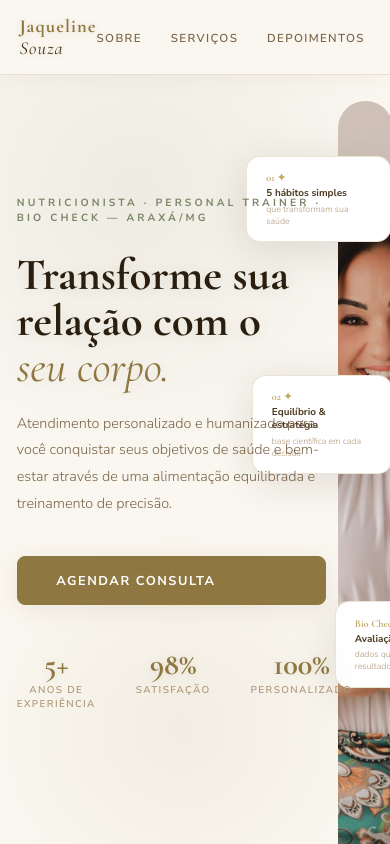
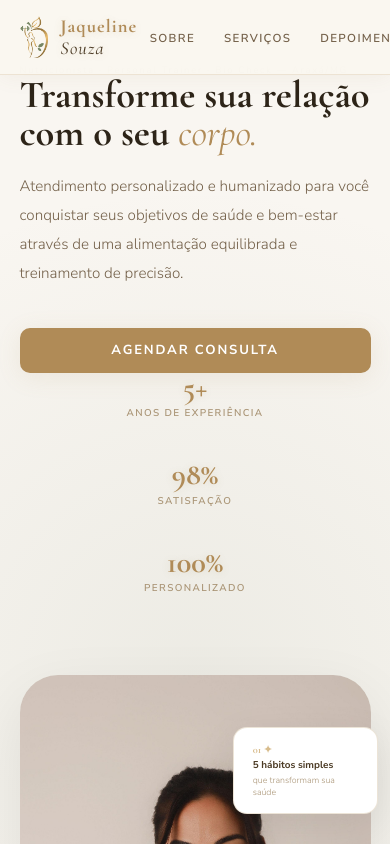
Before and after one commit to juorodrigues9/jaquesouza, a plain HTML site: page index.html in a window 390 px wide. Shown: the top 844 px of the page. Drawn offline with nearby package versions, Linux system fonts and the light colour scheme.

Commit message:
Update contact information and styles in index.html

```diff
--- a/index.html
+++ b/index.html
@@ -8,14 +8,32 @@
 <style>
 *{margin:0;padding:0;box-sizing:border-box}
 :root{
-  --ouro:#8F7742;--ouro2:#a8904e;--ouro3:#c4a96a;--ouro4:#ddc98a;--ouro5:#f0e4c4;
-  --sage:#7A8565;--sage2:#9aab82;--sage3:#d4dfc8;--sage4:#edf4e4;
-  --bg:#faf7f0;--bg2:#f3ece0;--bg3:#e8dece;--perg:#f2e8d4;
-  --marrom:#6b4c2a;
-  --txt:#2a1f0e;--txt2:#4a3820;--txt3:#7a6448;--txt4:#b09878;
-  --borda:rgba(143,119,66,.18);--borda2:rgba(143,119,66,.35);
-  --sombra: 0 4px 24px rgba(143,119,66,.13);
-  --sombra2: 0 8px 40px rgba(42,31,14,.12);
+   --ouro:#B08B57;
+  --ouro2:#C8A26A;
+  --ouro3:#D8BC8C;
+  --ouro4:#EAD8B4;
+  --ouro5:#F6EFE2;
+
+  --sage:#7E8B72;
+  --sage2:#A1AE92;
+  --sage3:#DCE5D2;
+  --sage4:#F1F5EC;
+
+  --bg:#F9F6F1;
+  --bg2:#F3EEE6;
+  --bg3:#E8DECF;
+
+  --txt:#2D2418;
+  --txt2:#4B3A24;
+  --txt3:#74614A;
+  --txt4:#AA9576;
+  --perg:#F6EFE2;
+
+  --borda:rgba(176,139,87,.18);
+  --borda2:rgba(176,139,87,.35);
+
+  --sombra:0 4px 24px rgba(176,139,87,.12);
+  --sombra2:0 12px 40px rgba(0,0,0,.08);
 }
 html{scroll-behavior:smooth}
 body{background:var(--bg);color:var(--txt);font-family:'Nunito Sans',sans-serif;font-weight:300;overflow-x:hidden;-webkit-font-smoothing:antialiased}
@@ -36,24 +54,268 @@ nav{position:fixed;top:0;width:100%;z-index:300;background:rgba(250,247,240,.97)
 .nav-cta:hover{background:var(--ouro2);transform:translateY(-1px)}
 
 /* ══ HERO ══ */
-.hero{min-height:100vh;padding-top:62px;background:var(--bg);display:grid;grid-template-columns:1fr 1fr;overflow:hidden;position:relative}
-.hero::before{content:'';position:absolute;top:-10%;right:-5%;width:550px;height:550px;border-radius:50%;background:radial-gradient(circle,rgba(122,133,101,.1) 0%,transparent 70%);pointer-events:none}
-.hero::after{content:'';position:absolute;bottom:-10%;left:-5%;width:400px;height:400px;border-radius:50%;background:radial-gradient(circle,rgba(143,119,66,.08) 0%,transparent 70%);pointer-events:none}
-.hero-esq{display:flex;flex-direction:column;justify-content:center;padding:4rem 3% 4rem 5%;z-index:2}
-.hero-cat{font-size:.65rem;letter-spacing:.3em;text-transform:uppercase;color:var(--sage);font-weight:700;margin-bottom:1.8rem}
-.hero-h1{font-family:'Cormorant Garamond',serif;font-size:clamp(2.8rem,5vw,5.2rem);line-height:1.02;color:var(--txt);margin-bottom:1.2rem;font-weight:700;text-shadow:0 2px 16px rgba(42,31,14,.10)}
-.hero-h1 em{font-style:italic;color:var(--ouro);font-weight:400}
-.hero-desc{font-size:.9rem;line-height:1.85;color:var(--txt3);max-width:380px;margin-bottom:2.5rem}
-.hero-btn{display:inline-block;background:var(--ouro);color:#fff;padding:.9rem 2.4rem;font-size:.8rem;letter-spacing:.12em;text-transform:uppercase;font-weight:700;border-radius:8px;transition:all .28s;margin-bottom:2.8rem;border:1.5px solid var(--ouro);box-shadow:var(--sombra)}
-.hero-btn:hover{background:transparent;color:var(--ouro);transform:translateY(-2px)}
+.hero{
+  position:relative;
+  display:grid;
+  grid-template-columns:1.05fr .95fr;
+  gap:3rem;
+  align-items:center;
+  min-height:100vh;
+  padding:5rem 5%;
+  border-radius:40px;
+  background:radial-gradient(circle,rgba(126,139,114,.10) 0%,transparent 70%);
+  overflow:hidden;
+}
+
+.hero::after{
+  content:'';
+  position:absolute;
+  bottom:-10%;
+  left:-5%;
+  width:400px;
+  height:400px;
+  border-radius:50%;
+  background:radial-gradient(circle,rgba(176,139,87,.08) 0%,transparent 70%);
+  pointer-events:none;
+}
+
+.hero-esq{
+  display:flex;
+  flex-direction:column;
+  justify-content:center;
+  padding:4rem 3% 4rem 5%;
+  z-index:2;
+  max-width:560px;
+}
+
+.hero-logo{
+  width:200px;
+  max-width:100%;
+  margin-bottom:1.4rem;
+  object-fit:contain;
+  filter:drop-shadow(0 10px 30px rgba(176,139,87,.15));
+}
+
+.hero-h1{
+  font-family:'Cormorant Garamond',serif;
+  font-size:clamp(2.8rem,5vw,5.2rem);
+  line-height:1;
+  color:var(--txt);
+  margin-bottom:1.2rem;
+  font-weight:700;
+}
+
+.hero-h1 em{
+  font-style:italic;
+  color:var(--ouro);
+  font-weight:400;
+}
+
+.hero-desc{
+  font-size:.95rem;
+  line-height:1.9;
+  color:var(--txt3);
+  max-width:430px;
+  margin-bottom:2.5rem;
+}
+
+.hero-btn{
+  display:inline-flex;
+  align-items:center;
+  justify-content:center;
+  background:var(--ouro);
+  color:#fff;
+  padding:.85rem 1.8rem;
+  font-size:.82rem;
+  letter-spacing:.14em;
+  text-transform:uppercase;
+  font-weight:700;
+  border-radius:10px;
+  transition:all .28s;
+  box-shadow:var(--sombra);
+}
+
+.hero-btn:hover{background:var(--ouro2);transform:translateY(-1px);}
+
+.hero-foto-bg{
+  position:absolute;
+  bottom:0;
+  left:5%;
+  right:-5%;
+  top:5%;
+  background:var(--sage4);
+  border-radius:38px;
+  overflow:hidden;
+}
+
+.hero-foto-bg::after{
+  content:'';
+  position:absolute;
+  inset:0;
+  background:linear-gradient(
+    to top,
+    rgba(0,0,0,.18),
+    transparent 40%
+  );
+}
+
+.hero-foto-bg img{
+  width:100%;
+  height:100%;
+  object-fit:cover;
+  object-position:center top;
+}
+
+.logo-mini{
+  width:42px;
+  height:42px;
+  object-fit:contain;
+}
+
+
+  .sobre-foto{
+    height:320px;
+  }
+
+  .pergaminho,
+  .faq-perg{
+    padding:2rem 1.4rem;
+    border-radius:20px;
+  }
+
+  .svc-circle{
+    width:44px;
+    height:44px;
+  }
+
+  .transf-card,
+  .dep,
+  .dif-card{
+    padding:1.4rem;
+  }
+
+  .footer-bot{
+    flex-direction:column;
+    text-align:center;
+  }
+
+  .f-desc{
+    max-width:100%;
+  }
+
+
+@media (max-width: 480px){
+
+  .hero-h1{
+    font-size:2.4rem;
+  }
+
+  .hero-cat{
+    font-size:.58rem;
+    letter-spacing:.2em;
+  }
+
+  .hero-btn{
+    width:100%;
+    text-align:center;
+  }
+
+  .hero-stats{
+    gap:1rem;
+  }
+
+  .hs-n{
+    font-size:1.5rem;
+  }
+
+  .hs-l{
+    font-size:.55rem;
+  }
+
+  .perg-h,
+  .sec-h,
+  .faq-h,
+  .agendar-h{
+    font-size:2rem;
+  }
+
+  .form-card{
+    padding:1.4rem;
+  }
+
+  .ticker{
+    display:none;
+  }
+
+  .hero{
+    display:block;
+    min-height:auto;
+    padding:4rem 5% 2rem;
+    border-radius:0 0 30px 30px;
+  }
+
+  .hero-esq{
+    padding:0;
+    margin-bottom:2rem;
+  }
+
+  .hero-dir{
+    min-height:420px;
+    display:block;
+  }
+
+  .hero-foto-bg{
+    position:relative;
+    top:auto;
+    left:auto;
+    right:auto;
+    bottom:auto;
+    width:100%;
+    height:420px;
+    border-radius:24px;
+    margin:0 auto;
+  }
+
+  .hero-foto-bg::after{
+    display:none;
+  }
+
+  .hero-float{
+    position:relative;
+    top:auto;
+    right:auto;
+    left:auto;
+    bottom:auto;
+    width:auto;
+    margin:1rem 0 0;
+  }
+
+  .hero-float + .hero-float{
+    margin-top:1rem;
+  }
+
+  .hero-stats{
+    flex-wrap:wrap;
+    justify-content:flex-start;
+  }
+
+  .hero-stats .hs-item{
+    flex:1 1 45%;
+    min-width:140px;
+  }
+
+}
+
+
 /* STATS: sem número de pacientes */
 .hero-stats{display:flex;gap:2.5rem}
 .hs-item{text-align:center}
 .hs-n{font-family:'Cormorant Garamond',serif;font-size:1.9rem;color:var(--ouro);display:block;line-height:1;font-weight:700;text-shadow:0 1px 8px rgba(143,119,66,.15)}
 .hs-l{font-size:.62rem;letter-spacing:.14em;text-transform:uppercase;color:var(--txt4);margin-top:.2rem;display:block;font-weight:600}
-.hero-dir{position:relative;overflow:visible;display:flex;align-items:flex-end;justify-content:center}
-.hero-foto-bg{position:absolute;bottom:0;left:5%;right:-5%;top:5%;background:var(--sage4);border-radius:200px 200px 0 0;overflow:hidden}
+.hero-dir{position:relative;overflow:visible;display:flex;align-items:center;justify-content:center;min-height:700px;padding-top:1rem;}
+.hero-foto-bg{position:relative;width:100%;max-width:620px;height:620px;background:var(--sage4);border-radius:38px;overflow:hidden;box-shadow:0 20px 60px rgba(0,0,0,.08);}
 .hero-foto-bg img{width:100%;height:100%;object-fit:cover;object-position:center top}
+.hero-foto-bg::after{content:'';position:absolute;inset:0;background:linear-gradient(to top, rgba(249,246,241,.95) 0%, transparent 45%);pointer-events:none;}
 .hero-float{position:absolute;background:#fff;border-radius:14px;box-shadow:var(--sombra2);padding:.9rem 1.2rem;border:1px solid rgba(232,222,206,.8)}
 .hf1{top:12%;right:-2%;width:145px}
 .hf2{top:40%;right:-3%;width:140px}
@@ -244,9 +506,10 @@ footer{background:var(--txt);padding:3.5rem 5% 2rem}
 
 <!-- NAV -->
 <nav>
-  <div class="nav-logo">
-    <span class="nav-nome">Jaqueline <em>Souza</em></span>
-  </div>
+<div class="nav-logo">
+   <img src="logomenor.png" class="logo-mini">
+   <span class="nav-nome">Jaqueline <em>Souza</em></span>
+</div>
   <ul class="nav-links">
     <li><a href="#sobre">Sobre</a></li>
     <li><a href="#servicos">Serviços</a></li>
@@ -254,16 +517,16 @@ footer{background:var(--txt);padding:3.5rem 5% 2rem}
     <li><a href="#faq">FAQ</a></li>
     <li><a href="#agendar">Contato</a></li>
   </ul>
-  <a href="https://wa.me/5534887758224" class="nav-cta">Agendar Consulta</a>
+  <a href="https://wa.me/5534988775822" class="nav-cta">Agendar Consulta</a>
 </nav>
 
 <!-- HERO -->
 <section class="hero" id="inicio">
   <div class="hero-esq">
     <div class="fi d1"><div class="hero-cat">Nutricionista · Personal Trainer · Bio Check — Araxá/MG</div></div>
-    <h1 class="hero-h1 fi d2">Transforme sua<br>relação com o<br><em>seu corpo.</em></h1>
+    <h1 class="hero-h1 fi d2">Transforme sua relação<br>com o seu <em>corpo.</em></h1>
     <p class="hero-desc fi d3">Atendimento personalizado e humanizado para você conquistar seus objetivos de saúde e bem-estar através de uma alimentação equilibrada e treinamento de precisão.</p>
-    <a href="https://wa.me/5534887758224" class="hero-btn fi d4">Agendar Consulta</a>
+    <a href="https://wa.me/5534988775822" class="hero-btn fi d4">Agendar Consulta</a>
     <div class="hero-stats fi d5">
       <div class="hs-item">
         <span class="hs-n">5+</span>
@@ -280,7 +543,10 @@ footer{background:var(--txt);padding:3.5rem 5% 2rem}
     </div>
   </div>
   <div class="hero-dir fi">
-    <div class="hero-foto-bg"><img src="CAIO9817.jpg" alt="Jaqueline Souza"></div>
+    <div class="hero-foto-bg">
+      <img src="CAIO9817.jpg" alt="Jaqueline Souza">
+      <img src="logocompleta.png" class="hero-foto-logo" alt="Logo Jaqueline Souza">
+    </div>
     <div class="hero-float hf1"><span class="hf-num">01 ✦</span><div class="hf-txt">5 hábitos simples</div><span class="hf-sub">que transformam sua saúde</span></div>
     <div class="hero-float hf2"><span class="hf-num">02 ✦</span><div class="hf-txt">Equilíbrio & estratégia</div><span class="hf-sub">base científica em cada decisão</span></div>
     <div class="hero-float hf3"><span class="hf-num">Bio Check</span><div class="hf-txt">Avaliação física</div><span class="hf-sub">dados que guiam resultados</span></div>
@@ -373,7 +639,7 @@ footer{background:var(--txt);padding:3.5rem 5% 2rem}
       <div class="svc-row right fi"><div style="flex:1"></div><div class="svc-circle">6</div><div class="svc-box-alt"><div class="svc-box-h">Nutrição + Treino</div><p class="svc-box-p">Pacote completo integrando consulta nutricional e treino para máxima sinergia de resultados.</p></div></div>
     </div>
     <div style="text-align:center;margin-top:3rem" class="fi">
-      <a href="https://wa.me/55349887758224" class="hero-btn">Agendar Consulta</a>
+      <a href="https://wa.me/5534988775822" class="hero-btn">Agendar Consulta</a>
     </div>
   </div>
 </section>
@@ -391,7 +657,7 @@ footer{background:var(--txt);padding:3.5rem 5% 2rem}
         <div class="transf-card"><span class="tc-n">100%</span><span class="tc-sub">satisfação</span><ul class="tc-lista"><li>Hábitos sustentáveis</li><li>Sem dietas restritivas</li><li>Resultado que fica</li></ul></div>
       </div>
       <p class="transf-nota">*Resultados podem variar de acordo com cada indivíduo.</p>
-      <a href="https://wa.me/55349887758224" class="transf-btn">Quero ter meus resultados</a>
+      <a href="https://wa.me/5534988775822" class="transf-btn">Quero ter meus resultados</a>
     </div>
   </div>
 </section>
@@ -412,7 +678,7 @@ footer{background:var(--txt);padding:3.5rem 5% 2rem}
       <div class="dep fi" style="transition-delay:.3s"><div class="dep-hearts">♥♥♥♥♥</div><p class="dep-q">"Ganhei massa muscular e melhorei minha composição corporal em poucos meses. Método sério, com estratégia e resultado real!"</p><div class="dep-info"><span class="dep-nome">Roberto Lima</span><span class="dep-detalhe">38 anos · Ganho de massa muscular</span></div></div>
     </div>
     <div class="deps-cta-wrap fi">
-      <a href="https://wa.me/5534887758224" class="deps-cta">💬 Jaqueline, quero falar com você</a>
+      <a href="https://wa.me/5534988775822" class="deps-cta">💬 Jaqueline, quero falar com você</a>
     </div>
   </div>
 </section>
@@ -448,7 +714,7 @@ footer{background:var(--txt);padding:3.5rem 5% 2rem}
       <div class="form-group"><label>E-mail</label><input type="email" placeholder="seu@email.com" class="form-input"></div>
       <div class="form-group"><label>Mensagem</label><textarea class="form-input" placeholder="Conte-me um pouco sobre seus objetivos..."></textarea></div>
       <!-- Botão leva direto ao WhatsApp -->
-      <button class="form-btn" onclick="window.open('https://wa.me/55349887758224?text=Olá%20Jaqueline!%20Quero%20agendar%20uma%20consulta.','_blank')">Enviar Mensagem via WhatsApp</button>
+      <button class="form-btn" onclick="window.open('https://wa.me/5534988775822?text=Olá%20Jaqueline!%20Quero%20agendar%20uma%20consulta.','_blank')">Enviar Mensagem via WhatsApp</button>
       <div class="form-contatos">
         <div class="fc-item"><div class="fc-ico-wrap">💬</div><div><span class="fc-label">WhatsApp</span><span class="fc-val">(34) 98877-5822</span></div></div>
         <div class="fc-item"><div class="fc-ico-wrap">✉️</div><div><span class="fc-label">E-mail</span><span class="fc-val">jaqueline.sousa85@gmail.com</span></div></div>
@@ -468,7 +734,7 @@ footer{background:var(--txt);padding:3.5rem 5% 2rem}
       <div class="f-socials">
         <a href="https://www.instagram.com/jaque_nutri_personal" target="_blank" class="f-soc">ig</a>
         <a href="mailto:jaqueline.sousa85@gmail.com" class="f-soc">✉</a>
-        <a href="https://wa.me/5534887758224" target="_blank" class="f-soc">📱</a>
+        <a href="https://wa.me/5534988775822" target="_blank" class="f-soc">📱</a>
       </div>
     </div>
     <div class="f-col">
@@ -488,7 +754,7 @@ footer{background:var(--txt);padding:3.5rem 5% 2rem}
         <li><a href="#">8h às 18h</a></li>
         <li><a href="#">Sábados 8h às 12h</a></li>
         <li><a href="#">Presencial e Online</a></li>
-        <li><a href="https://wa.me/55349887758224" target="_blank">(34) 98877-5822</a></li>
+        <li><a href="https://wa.me/5534988775822" target="_blank">(34) 98877-5822</a></li>
       </ul>
     </div>
   </div>
```
